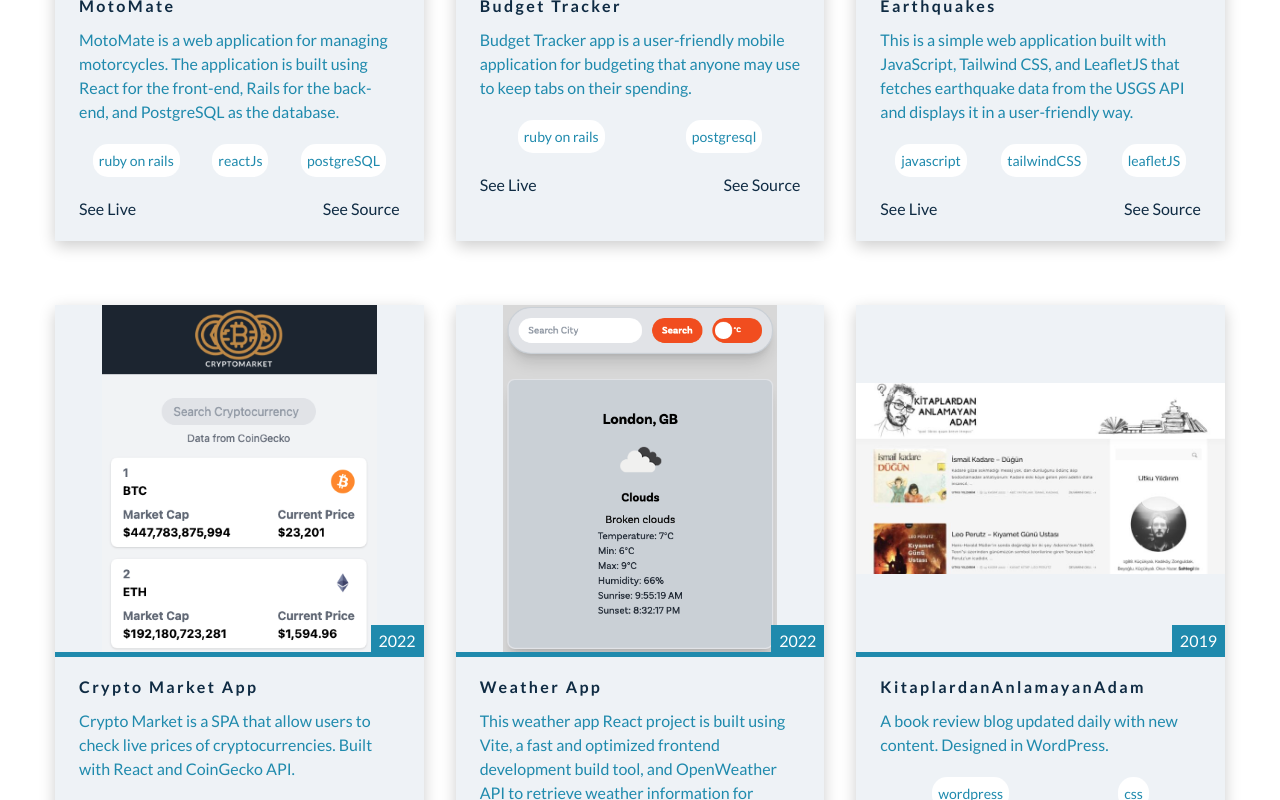
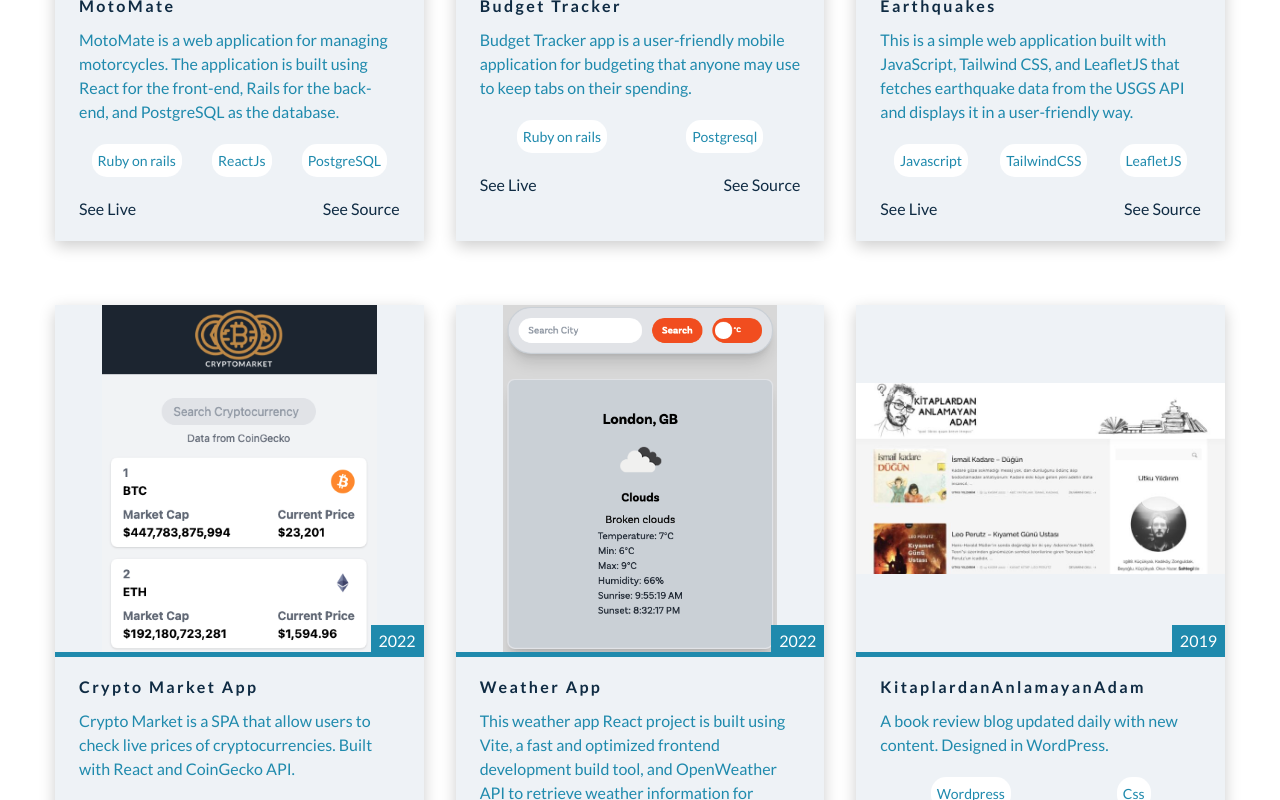
Before and after one commit to karayamanemre/portfolio-react, a React (Create React App) app: page / in a window 1280 px wide. Shown: the part 1360-2160 px from the top of the page. Built offline with nearby package versions, Linux system fonts and the light colour scheme; the HTML template or start-up script is replaced by a standard one; a web font is replaced by a local one.

Commit message:
Update Work.js

```diff
--- a/src/components/Work.js
+++ b/src/components/Work.js
@@ -16,7 +16,7 @@ const Work = ({ image, date, title, info, tags, liveLink, sourceLink }) => {
         <div className={styles.work_footer}>
           <div className={styles.tags}>
             {tags.map((tag) => (
-              <p>{tag}</p>
+              <p>{tag.charAt(0).toUpperCase() + tag.slice(1)}</p>
             ))}
           </div>
           <div className={styles.work_links}>
```
